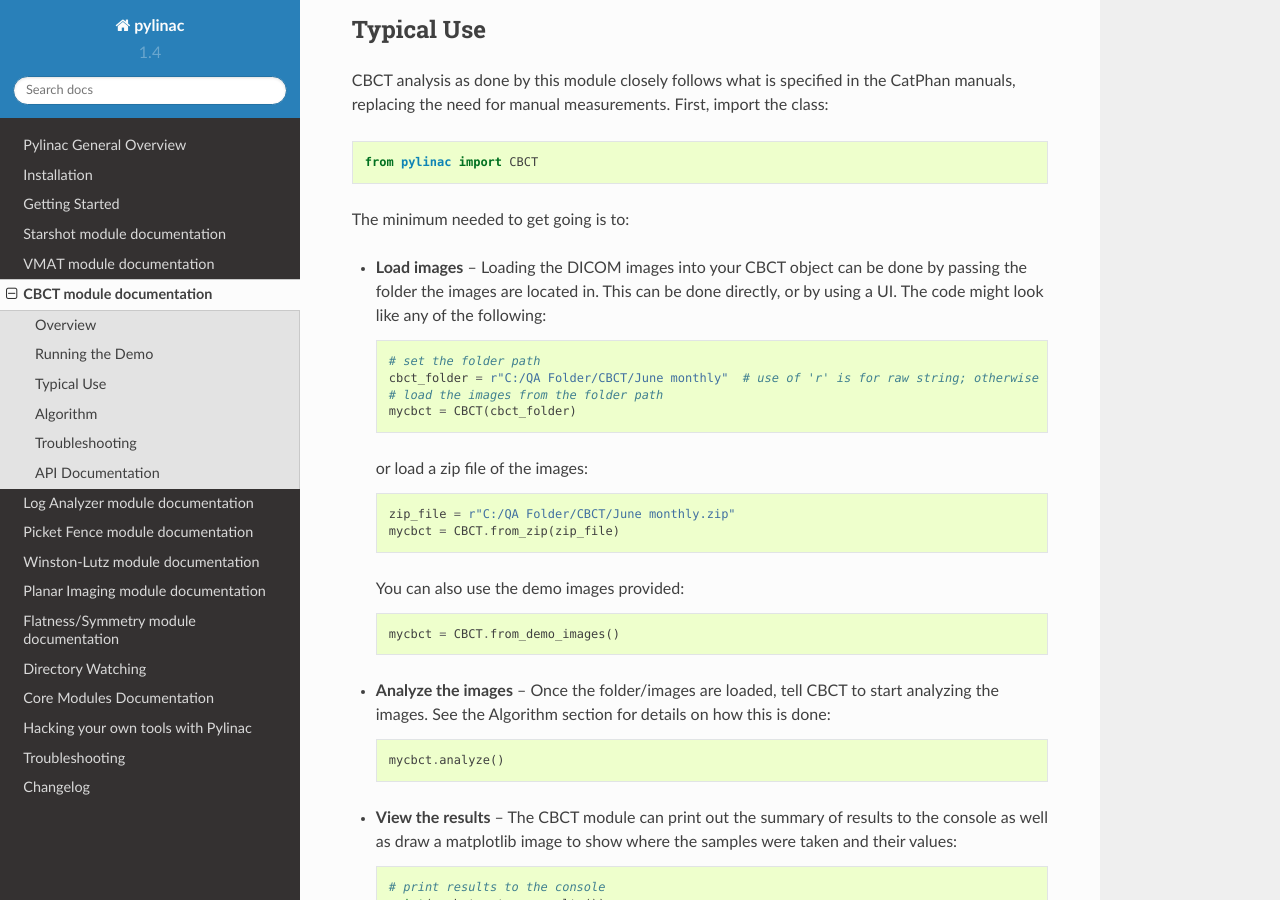
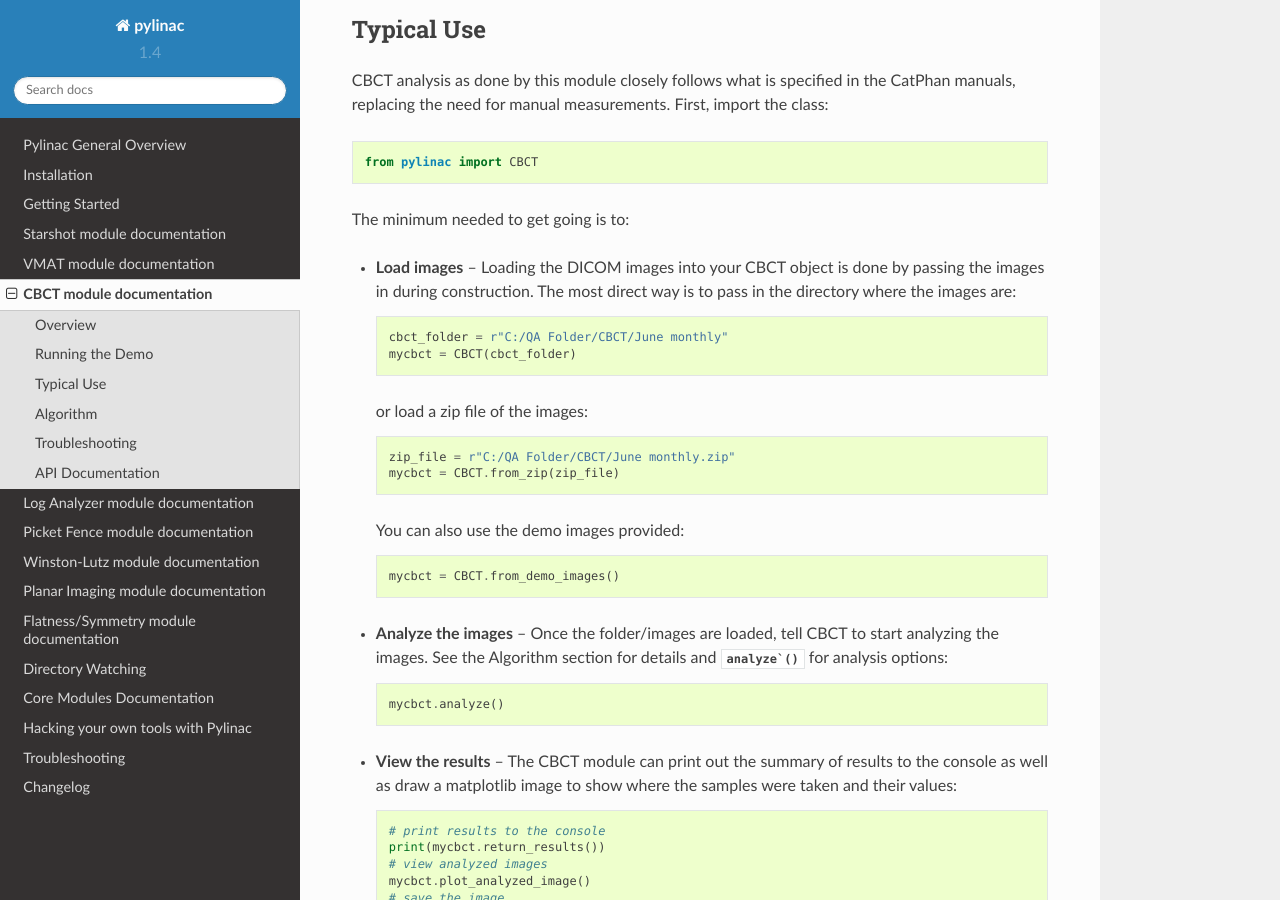
Before and after one commit to jrkerns/pylinac, a Sphinx documentation site: the page built from docs/source/cbct_docs.rst, in a window 1280 px wide and 900 px high, scrolled down 1486 px. Built offline with Sphinx 7.4.7 and the Read the Docs theme 2.0.0, drawn with Linux system fonts in a browser that asks for light colours; a script that is not in the unit is left out; some of the changed text lies outside the part shown.

Commit message:
doc and docstring updates

```diff
--- a/docs/source/cbct_docs.rst
+++ b/docs/source/cbct_docs.rst
@@ -61,12 +61,10 @@
 
 The minimum needed to get going is to:
 
-* **Load images** -- Loading the DICOM images into your CBCT object can be done by passing the folder the images are located in.
-  This can be done directly, or by using a UI. The code might look like any of the following::
+* **Load images** -- Loading the DICOM images into your CBCT object is done by passing the images in during construction.
+  The most direct way is to pass in the directory where the images are::
 
-    # set the folder path
-    cbct_folder = r"C:/QA Folder/CBCT/June monthly"  # use of 'r' is for raw string; otherwise spaces and backslashes aren't interpreted properly
-    # load the images from the folder path
+    cbct_folder = r"C:/QA Folder/CBCT/June monthly"
     mycbct = CBCT(cbct_folder)
 
   or load a zip file of the images::
@@ -79,7 +77,7 @@
     mycbct = CBCT.from_demo_images()
 
 * **Analyze the images** -- Once the folder/images are loaded, tell CBCT to start analyzing the images. See the
-  Algorithm section for details on how this is done::
+  Algorithm section for details and :meth:`~pylinac.cbct.CBCT.analyze`` for analysis options::
 
     mycbct.analyze()
 
--- a/docs/source/overview.rst
+++ b/docs/source/overview.rst
@@ -69,6 +69,8 @@
 
 * **Each module has its own demonstration method(s)** -- If you don't yet have an image or data and want to see how a module works
   you can run and inspect the code of the demo to get an idea. Most demo methods have a name like or starts with ``.run_demo()``.
+* **Each module has its own demo image/dataset(s)** -- Want to test the analysis but are having trouble with your image? Use the provided
+  demo images. All major classes have a demo image or dataset and are usually similar to ``.from_demo_image()``.
 * **Each module has similar load, analyze, and show methods and behavior** -- The normal flow of a pylinac module use is to 1) Load the data in,
   2) Analyze the data, and 3) Show the results.
 * **Most modules can be fully utilized in a few lines** -- The whole point of pylinac is to automate and simplify the process of
--- a/docs/source/starshot_docs.rst
+++ b/docs/source/starshot_docs.rst
@@ -20,7 +20,7 @@
 
     from pylinac import Starshot
 
-    Starshot().run_demo()
+    Starshot.run_demo()
 
 Results will be printed to the console and a matplotlib figure showing the analyzed starshot image will pop up::
 
```
Also changed, not shown: other parts of docs/source/cbct_docs.rst (+2 -2 lines), docs/source/installation.rst (+3 -5 lines), docs/source/log_analyzer.rst (+16 -8 lines), 3 other files.
